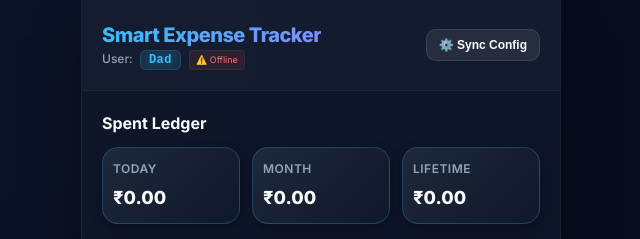
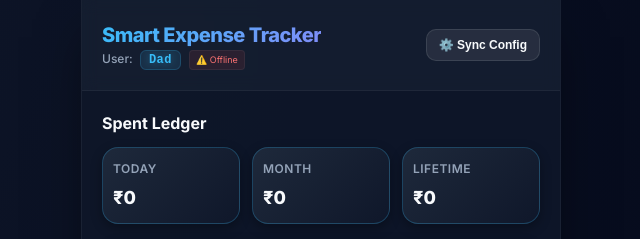
Before and after one commit to techmet/smart-exp-tracker, a React (Vite) app in the folder web/: page / in a window 1280 px wide. Both pictures are taken after a click on the button "Use Offline Mode". Shown: the top 239 px of the page, without its empty margins (319-959 px from the left). Built offline with nearby package versions, Linux system fonts and the light colour scheme.

Commit message:
Round balance ledger stats values to nearest whole numbers

```diff
--- a/web/src/App.tsx
+++ b/web/src/App.tsx
@@ -635,15 +635,15 @@ export default function App() {
               <div className="stats-row">
                 <div className="stat-card">
                   <p className="stat-title">Today</p>
-                  <h3 className="stat-value" style={{ fontSize: '18px' }}>₹{todaySpent.toFixed(2)}</h3>
+                  <h3 className="stat-value" style={{ fontSize: '18px' }}>₹{Math.round(todaySpent)}</h3>
                 </div>
                 <div className="stat-card">
                   <p className="stat-title">Month</p>
-                  <h3 className="stat-value" style={{ fontSize: '18px' }}>₹{currentMonthSpent.toFixed(2)}</h3>
+                  <h3 className="stat-value" style={{ fontSize: '18px' }}>₹{Math.round(currentMonthSpent)}</h3>
                 </div>
                 <div className="stat-card">
                   <p className="stat-title">Lifetime</p>
-                  <h3 className="stat-value" style={{ fontSize: '18px' }}>₹{totalSpent.toFixed(2)}</h3>
+                  <h3 className="stat-value" style={{ fontSize: '18px' }}>₹{Math.round(totalSpent)}</h3>
                 </div>
               </div>
 
@@ -689,15 +689,15 @@ export default function App() {
               <div className="stats-row">
                 <div className="stat-card investments">
                   <p className="stat-title">Today</p>
-                  <h3 className="stat-value" style={{ fontSize: '18px', color: '#10b981' }}>₹{todayInvestments.toFixed(2)}</h3>
+                  <h3 className="stat-value" style={{ fontSize: '18px', color: '#10b981' }}>₹{Math.round(todayInvestments)}</h3>
                 </div>
                 <div className="stat-card investments">
                   <p className="stat-title">Month</p>
-                  <h3 className="stat-value" style={{ fontSize: '18px', color: '#10b981' }}>₹{currentMonthInvestments.toFixed(2)}</h3>
+                  <h3 className="stat-value" style={{ fontSize: '18px', color: '#10b981' }}>₹{Math.round(currentMonthInvestments)}</h3>
                 </div>
                 <div className="stat-card investments">
                   <p className="stat-title">Lifetime</p>
-                  <h3 className="stat-value" style={{ fontSize: '18px', color: '#10b981' }}>₹{totalInvestments.toFixed(2)}</h3>
+                  <h3 className="stat-value" style={{ fontSize: '18px', color: '#10b981' }}>₹{Math.round(totalInvestments)}</h3>
                 </div>
               </div>
 
```
